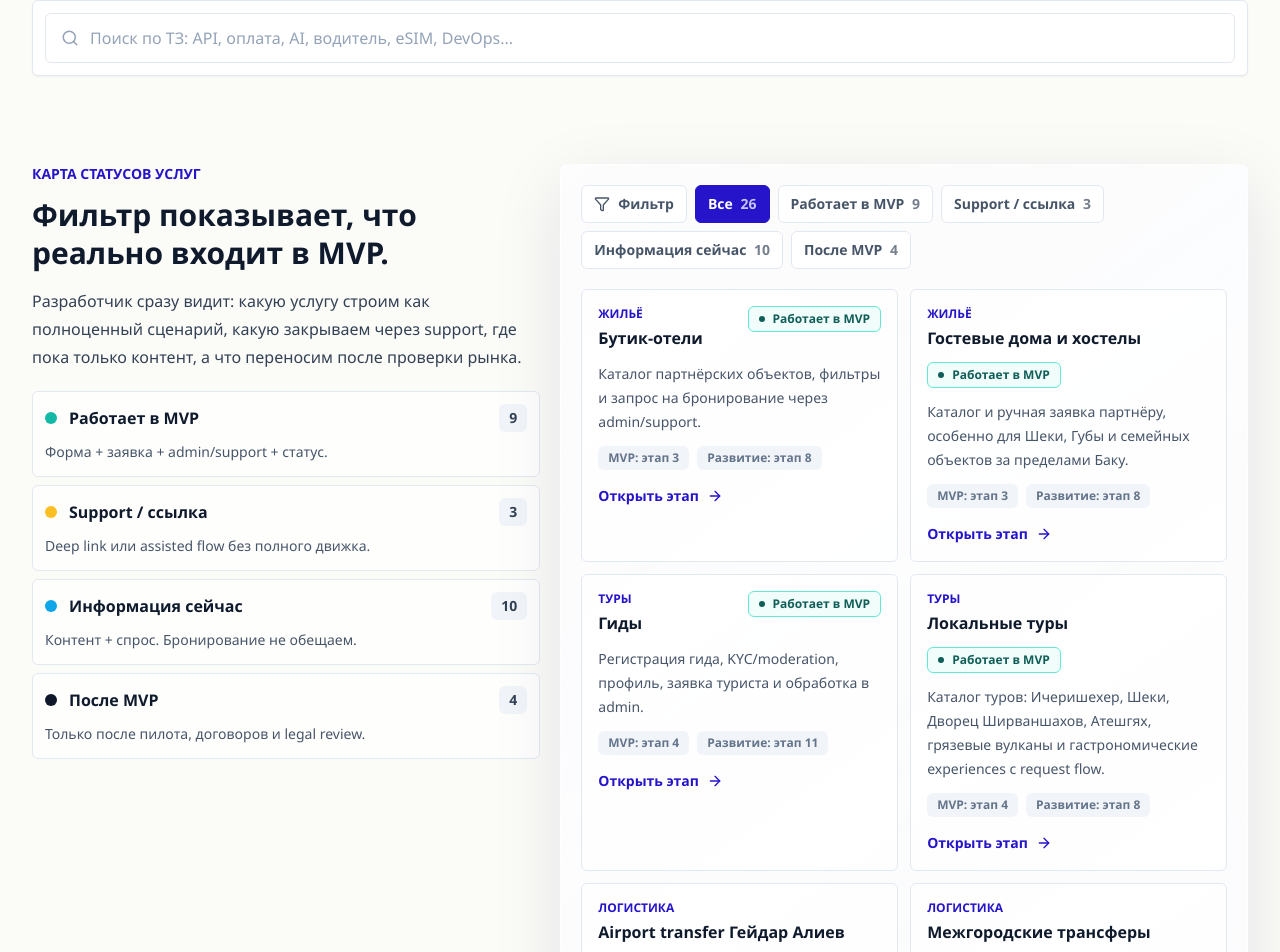
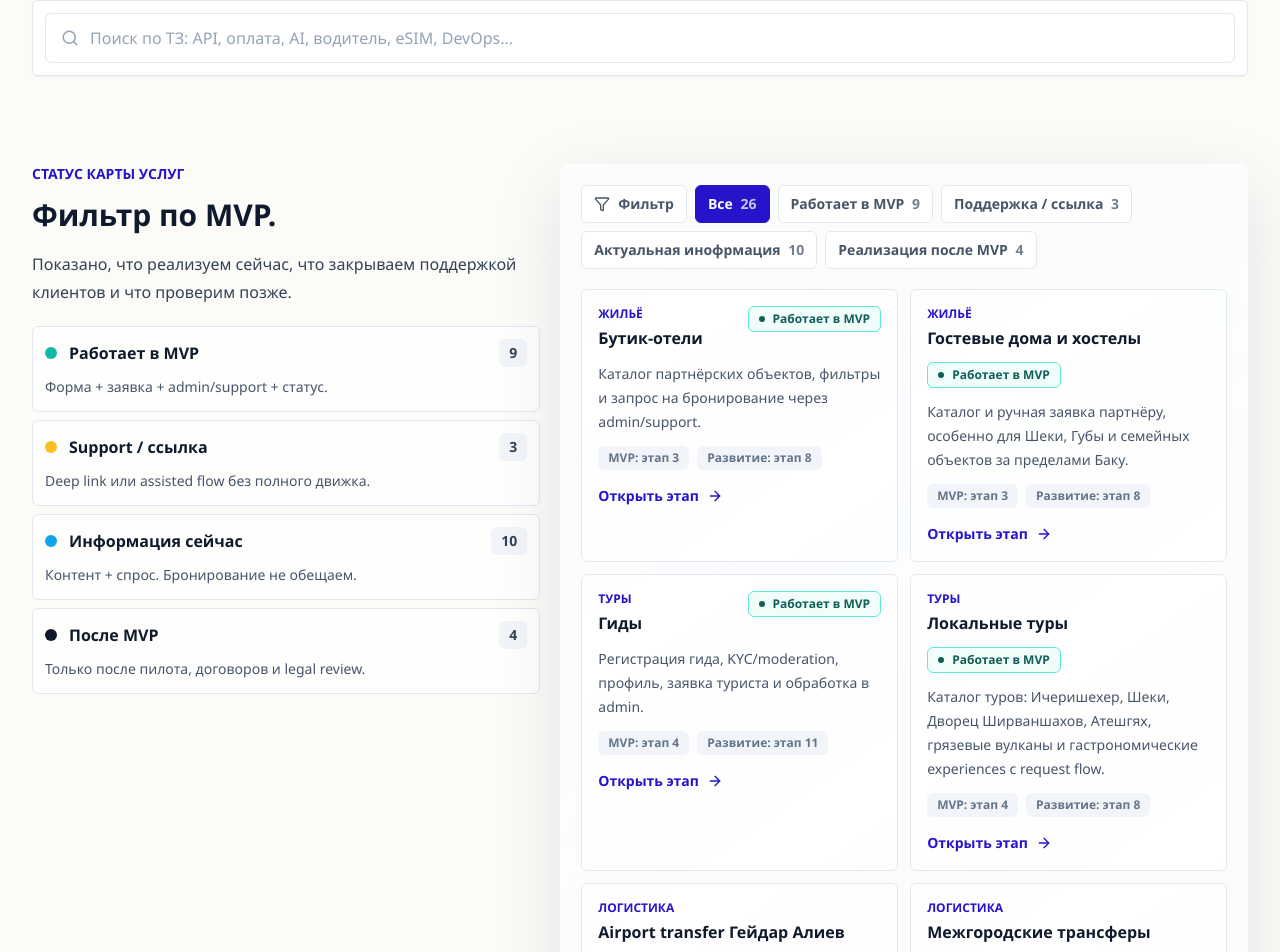
Before and after one commit to RawenHold/caspian, a Next.js app: page /developers in a window 1280 px wide. Shown: the part 4832-5784 px from the top of the page. Built offline with nearby package versions, Linux system fonts and the light colour scheme.

Commit message:
Update ServiceMatrix.tsx

```diff
--- a/src/components/ServiceMatrix.tsx
+++ b/src/components/ServiceMatrix.tsx
@@ -9,9 +9,9 @@ import { StatusBadge } from "./StatusBadge";
 const filters: { label: string; value: "all" | ServiceStatus }[] = [
   { label: "Все", value: "all" },
   { label: "Работает в MVP", value: "functional" },
-  { label: "Support / ссылка", value: "assisted" },
-  { label: "Информация сейчас", value: "informational" },
-  { label: "После MVP", value: "post" },
+  { label: "Поддержка / ссылка", value: "assisted" },
+  { label: "Актуальная инофрмация", value: "informational" },
+  { label: "Реализация после MVP", value: "post" },
 ];
 
 const statusPurpose: Record<ServiceStatus, string> = {
@@ -46,10 +46,10 @@ export function ServiceMatrix() {
       <div className="mx-auto max-w-7xl">
         <div className="grid gap-5 lg:grid-cols-[0.85fr_1.15fr]">
           <div>
-            <p className="text-sm font-semibold uppercase text-cobalt">Карта статусов услуг</p>
-            <h2 className="mt-3 text-3xl font-semibold leading-tight text-ink">Фильтр показывает, что реально входит в MVP.</h2>
+            <p className="text-sm font-semibold uppercase text-cobalt">Статус карты услуг</p>
+            <h2 className="mt-3 text-3xl font-semibold leading-tight text-ink">Фильтр по MVP.</h2>
             <p className="mt-4 leading-7 text-slate-700">
-              Разработчик сразу видит: какую услугу строим как полноценный сценарий, какую закрываем через support, где пока только контент, а что переносим после проверки рынка.
+              Показано, что реализуем сейчас, что закрываем поддержкой клиентов и что проверим позже.
             </p>
             <div className="mt-5 grid gap-2">
               {(Object.keys(statusMeta) as ServiceStatus[]).map((status) => (
```
